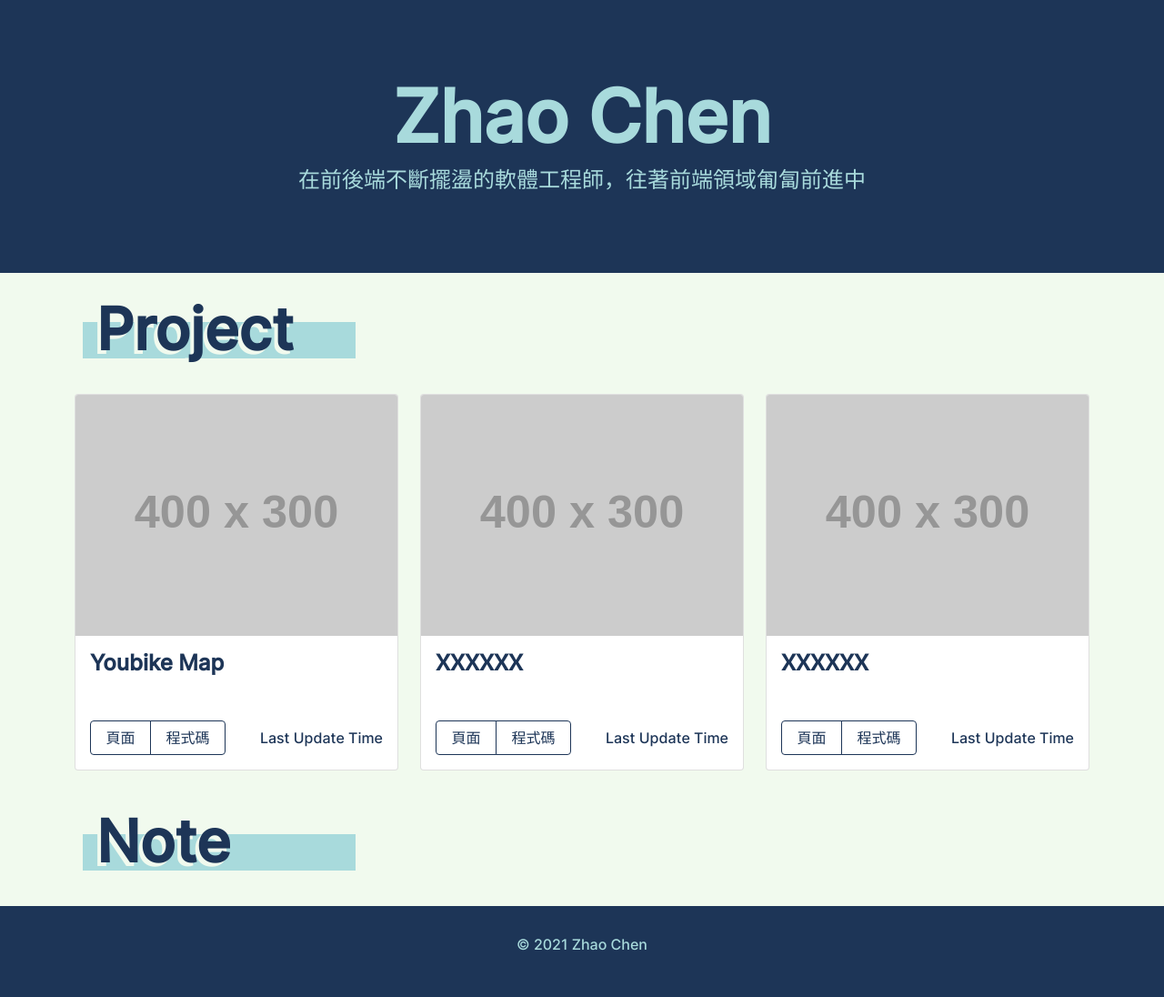
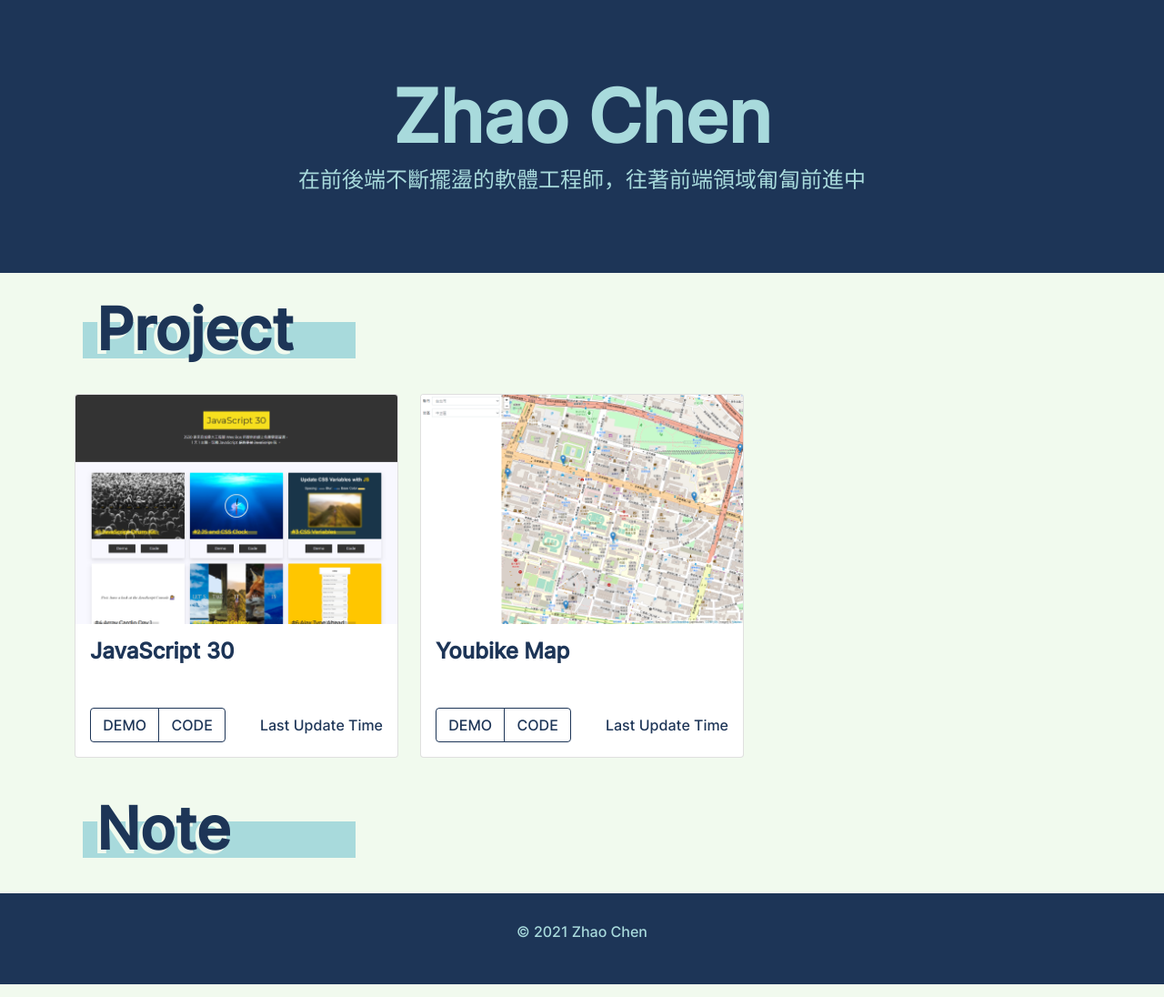
Before and after one commit to zhao1995chen/zhao1995chen.github.io, a website: page index.html in a window 1280 px wide. Shown: the whole page at 91% size. Drawn offline with nearby package versions, Linux system fonts and the light colour scheme; placeholder pictures from the web are drawn by us.

Commit message:
feat: add img add JS30 to project list

```diff
--- a/index.html
+++ b/index.html
@@ -41,24 +41,24 @@
               <div class="card">
                 <img
                   class="card-img-top"
-                  src="http://fakeimg.pl/400x300"
+                  src="./imgs/JavaScript30.png"
                   alt=""
                 />
                 <div class="card-body">
-                  <h1 class="card-title">Youbike Map</h1>
+                  <h1 class="card-title">JavaScript 30</h1>
                   <div class="card-content row mt-5">
                     <div class="col-6 link btn-group">
                       <button
                         class="btn btn-outline-secondary page"
-                        onclick="location.href='/youbike-map'"
+                        onclick="location.href='/JavaScript30'"
                       >
-                        頁面
+                        DEMO
                       </button>
                       <button
                         class="btn btn-outline-secondary code"
-                        onclick="location.href='https:\/\/github.com\/zhao1995chen\/youbike-map'"
+                        onclick="location.href='https:\/\/github.com\/zhao1995chen\/JavaScript30'"
                       >
-                        程式碼
+                        CODE
                       </button>
                     </div>
                     <div
@@ -76,6 +76,40 @@
               </div>
             </div>
             <div class="col-12 col-md-6 col-lg-4 mb-3">
+              <div class="card">
+                <img class="card-img-top" src="./imgs/youbike-map.png" alt="" />
+                <div class="card-body">
+                  <h1 class="card-title">Youbike Map</h1>
+                  <div class="card-content row mt-5">
+                    <div class="col-6 link btn-group">
+                      <button
+                        class="btn btn-outline-secondary page"
+                        onclick="location.href='/youbike-map'"
+                      >
+                        DEMO
+                      </button>
+                      <button
+                        class="btn btn-outline-secondary code"
+                        onclick="location.href='https:\/\/github.com\/zhao1995chen\/youbike-map'"
+                      >
+                        CODE
+                      </button>
+                    </div>
+                    <div
+                      class="
+                        col-6
+                        d-flex
+                        justify-content-end
+                        align-items-center
+                      "
+                    >
+                      <span class="update-time">Last Update Time</span>
+                    </div>
+                  </div>
+                </div>
+              </div>
+            </div>
+            <!-- <div class="col-12 col-md-6 col-lg-4 mb-3">
               <div class="card">
                 <img
                   class="card-img-top"
@@ -109,42 +143,7 @@
                   </div>
                 </div>
               </div>
-            </div>
-            <div class="col-12 col-md-6 col-lg-4 mb-3">
-              <div class="card">
-                <img
-                  class="card-img-top"
-                  src="http://fakeimg.pl/400x300"
-                  alt=""
-                />
-                <div class="card-body">
-                  <h1 class="card-title">XXXXXX</h1>
-                  <div class="card-content row mt-5">
-                    <div class="col-6 link btn-group">
-                      <button
-                        class="btn btn-outline-secondary page"
-                        onclick="location.href='#'"
-                      >
-                        頁面
-                      </button>
-                      <button class="btn btn-outline-secondary code">
-                        程式碼
-                      </button>
-                    </div>
-                    <div
-                      class="
-                        col-6
-                        d-flex
-                        justify-content-end
-                        align-items-center
-                      "
-                    >
-                      <span class="update-time">Last Update Time</span>
-                    </div>
-                  </div>
-                </div>
-              </div>
-            </div>
+            </div> -->
           </div>
         </div>
         <div class="note">
--- a/style.css
+++ b/style.css
@@ -153,8 +153,22 @@
   color: var(--secondary-light-blue);
 }
 
+.select {
+  color: var(--secondary-gray);
+  background-color: var(--primary);
+}
+
 @media screen and (max-width: 767px) {
-  h1 {
+  .header {
+    height: 100px;
+  }
+
+  h1,
+  .title h1 {
     font-size: 3rem;
   }
+
+  .header h2 {
+    display: none;
+  }
 }
```
Also changed, not shown: imgs/JavaScript30.png (added), imgs/youbike-map.png (added).
